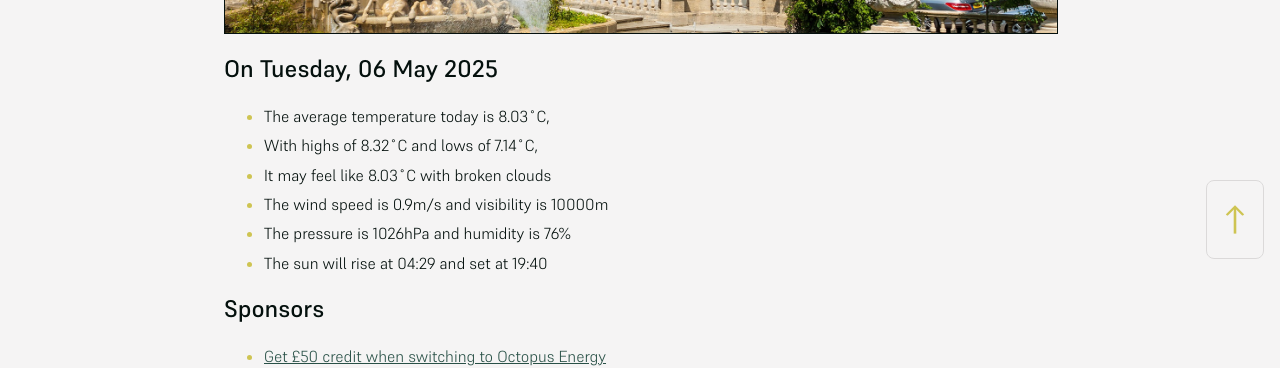
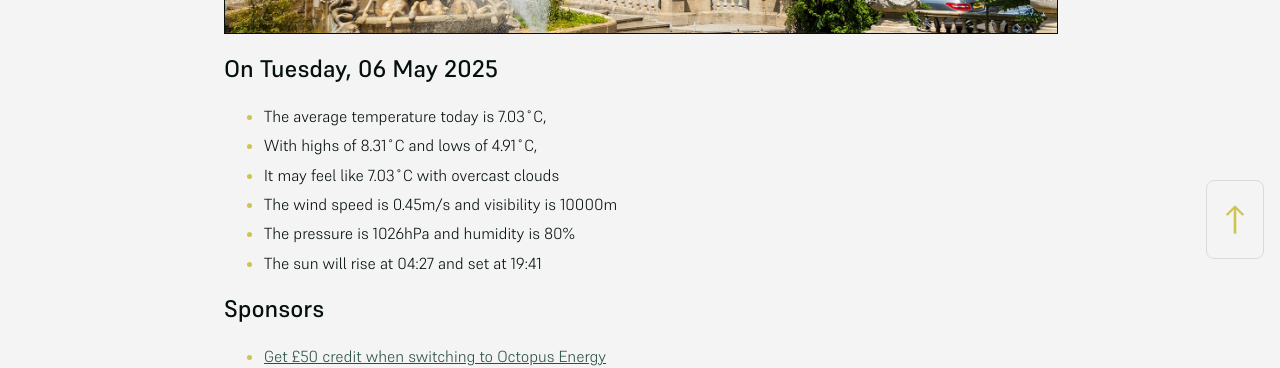
Before and after one commit to mat-0/cheltenham-open-data, a Jekyll site: the page built from index.md, in a window 1280 px wide. Shown: the part 625-993 px from the top of the page. Built offline with Jekyll 4.4.1, drawn with Linux system fonts in a browser that asks for light colours.

Commit message:
Updated 2025-05-06 23:58:01

```diff
--- a/index.md
+++ b/index.md
@@ -10,12 +10,12 @@ seo: Menu
 <!-- weather_marker starts -->
 ## On Tuesday, 06 May 2025
 
-- The average temperature today is 8.03˚C,
-- With highs of 8.32˚C and lows of 7.14˚C,
-- It may feel like 8.03˚C with broken clouds
-- The wind speed is 0.9m/s and visibility is 10000m
-- The pressure is 1026hPa and humidity is 76%
-- The sun will rise at 04:29 and set at 19:40
+- The average temperature today is 7.03˚C,
+- With highs of 8.31˚C and lows of 4.91˚C,
+- It may feel like 7.03˚C with overcast clouds
+- The wind speed is 0.45m/s and visibility is 10000m
+- The pressure is 1026hPa and humidity is 80%
+- The sun will rise at 04:27 and set at 19:41
 
 <!-- weather_marker ends -->
 
```
Also changed, not shown: _data/flood.json (+5 -69 lines), _pages/news.md (+11 -11 lines).
